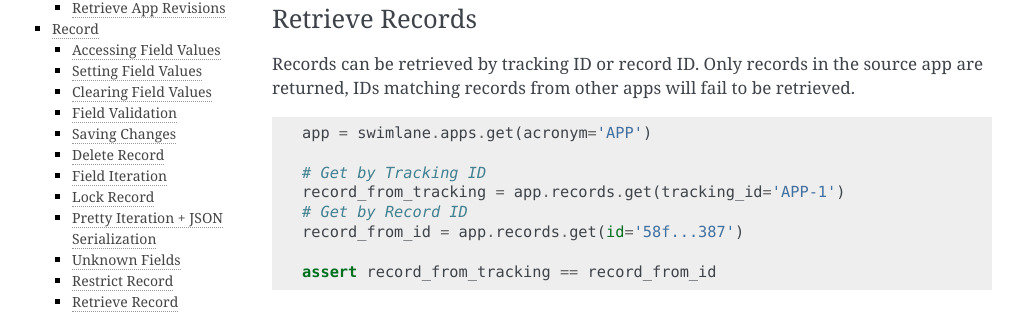
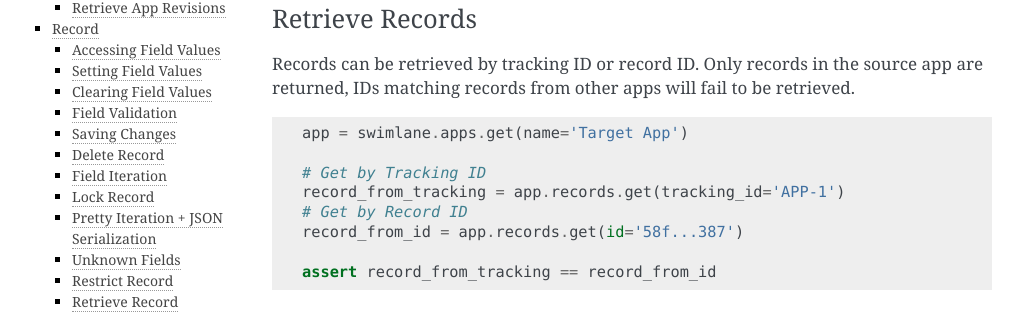
Before and after one commit to swimlane/swimlane-python, a Sphinx documentation site: the page built from docs/examples/resources.rst, in a window 1280 px wide and 900 px high. Shown: the part 337-652 px from the top of the window, without its empty margins (118-1141 px from the left). Built offline with Sphinx 7.4.7, drawn with Linux system fonts in a browser that asks for light colours.

Commit message:
SPT-9672 update doc for incorrect code showing app lookup by acronym

```diff
--- a/docs/examples/resources.rst
+++ b/docs/examples/resources.rst
@@ -26,7 +26,7 @@ from other apps will fail to be retrieved.
 
 .. code-block:: python
 
-    app = swimlane.apps.get(acronym='APP')
+    app = swimlane.apps.get(name='Target App')
 
     # Get by Tracking ID
     record_from_tracking = app.records.get(tracking_id='APP-1')
```
